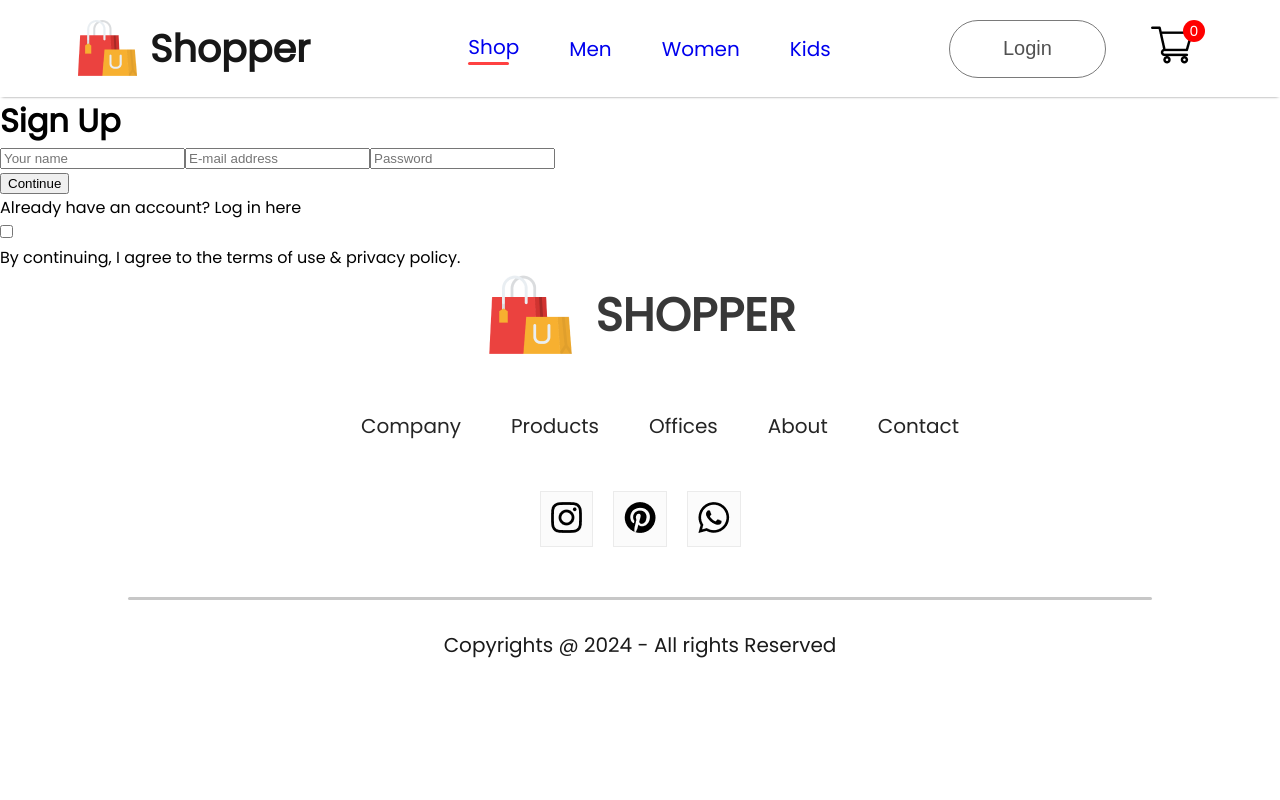
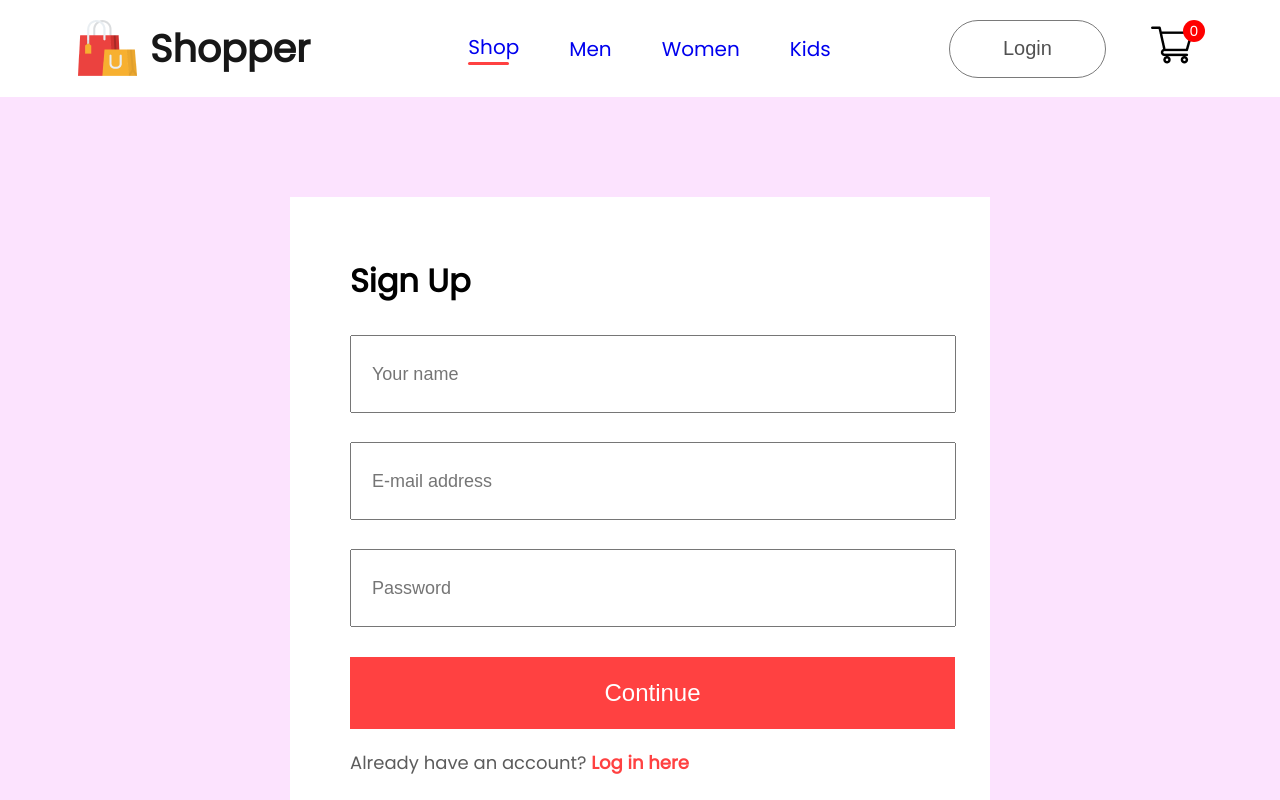
Before and after one commit to tajemouti/e-commerce, a React (Create React App) app: page /login in a window 1280 px wide. Shown: the top 800 px of the page. Built offline with nearby package versions, Linux system fonts and the light colour scheme.

Commit message:
Style the login and sign up page

```diff
--- a/src/pages/css/login_signup.css
+++ b/src/pages/css/login_signup.css
@@ -0,0 +1,68 @@
+.loginsignup {
+    width: 100%;
+    height: 80vh;
+    background: #fce3fe;
+    padding-top: 100px;
+}
+
+.loginsignup-container {
+    width: 580px;
+    height: 600px;
+    background: white;
+    margin: auto;
+    padding: 40px 60px;
+}
+
+.loginsignup-container h1 {
+    margin: 20px 0px;
+}
+
+.loginsignup-fields {
+    display: flex;
+    flex-direction: column;
+    gap: 29px;
+    margin-top: 30px;
+}
+
+.loginsignup-fields input {
+    height: 72px;
+    width: 100%;
+    padding-left: 20px;
+    outline: none;
+    color: #5c5c5c;
+    font-size: 18px;
+}
+
+.loginsignup-container button {
+    width: 605px;
+    height: 72px;
+    color: white;
+    background: #ff4141;
+    margin-top: 30px;
+    border: none;
+    font-size: 24px;
+    font-weight: 500;
+    cursor: pointer;
+}
+
+.loginsignup-login {
+    margin-top: 20px;
+    color: #5c5c5c;
+    font-size: 18px;
+    font-weight: 500;
+}
+
+.loginsignup-login span {
+    color: #ff4141;
+    font-weight: 600;
+}
+
+.loginsignup-agree {
+    display: flex;
+    align-items: center;
+    margin-top: 25px;
+    gap: 20px;
+    color: #5c5c5c;
+    font-size: 18px;
+    font-weight: 500;
+}
```
